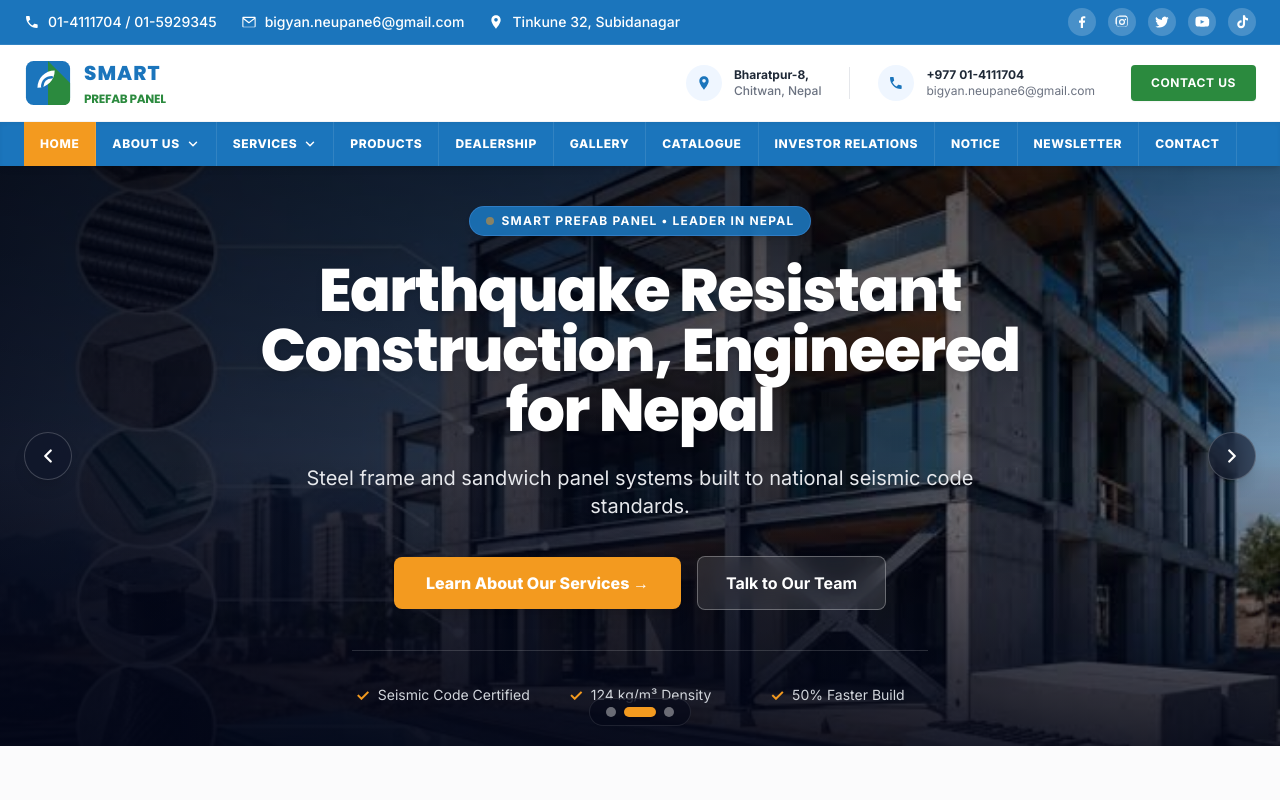
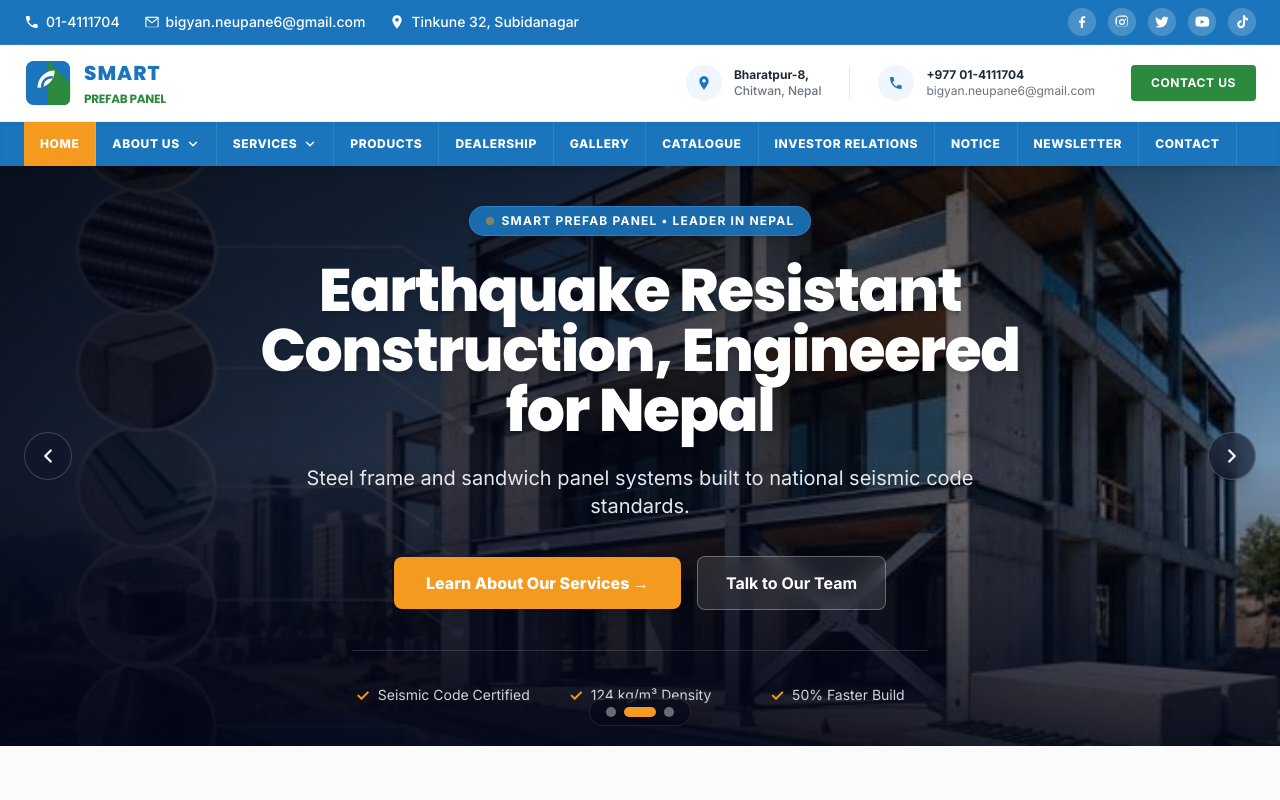
Before and after one commit to bigyan1sybazzar-debug/smart-panel, a Next.js app: page / in a window 1280 px wide. Shown: the top 800 px of the page. Built offline with nearby package versions, Linux system fonts and the light colour scheme.

Commit message:
Fix TopBar tablet width overflow and body horizontal scrolling

```diff
--- a/app/layout.js
+++ b/app/layout.js
@@ -129,7 +129,7 @@ export default function RootLayout({ children }) {
           dangerouslySetInnerHTML={{ __html: JSON.stringify(jsonLd) }}
         />
       </head>
-      <body className="font-sans">
+      <body className="font-sans overflow-x-hidden">
         <Header settings={settings} />
         <main>{children}</main>
         <Footer settings={settings} />
--- a/components/TopBar.js
+++ b/components/TopBar.js
@@ -4,26 +4,26 @@ import { PhoneIcon, MailIcon, PinIcon, SocialIcon } from "./Icons";
 export default function TopBar({ settings }) {
   const socials = ["facebook", "instagram", "twitter", "youtube", "tiktok"];
   return (
-    <div className="hidden md:block bg-brand-blue text-white border-b border-white/10">
-      <div className="container-page flex items-center justify-between py-2 text-sm text-white">
-        <div className="flex items-center gap-6">
-          <a href={`tel:${settings.phone.split(" / ")[0]}`} className="flex items-center gap-2 font-medium hover:text-brand-orange">
-            <PhoneIcon /> {settings.phone}
+    <div className="hidden md:block bg-brand-blue text-white border-b border-white/10 overflow-hidden">
+      <div className="container-page flex items-center justify-between py-2 text-xs sm:text-sm text-white">
+        <div className="flex items-center gap-4 lg:gap-6 min-w-0">
+          <a href={`tel:${settings.phone.split(" / ")[0]}`} className="flex items-center gap-1.5 font-medium hover:text-brand-orange shrink-0">
+            <PhoneIcon /> {settings.phone.split(" / ")[0]}
           </a>
-          <a href={`mailto:${settings.email}`} className="flex items-center gap-2 font-medium hover:text-brand-orange">
+          <a href={`mailto:${settings.email}`} className="flex items-center gap-1.5 font-medium hover:text-brand-orange truncate">
             <MailIcon /> {settings.email}
           </a>
-          <span className="flex items-center gap-2 font-medium">
+          <span className="hidden xl:flex items-center gap-1.5 font-medium shrink-0">
             <PinIcon /> {settings.address.split(",").slice(0, 2).join(",")}
           </span>
         </div>
-        <div className="flex items-center gap-3">
+        <div className="flex items-center gap-2 sm:gap-3 shrink-0">
           {socials.map((s) => (
             <Link
               key={s}
               href={settings[s] || "#"}
               aria-label={s}
-              className="w-7 h-7 flex items-center justify-center rounded-full bg-white/20 text-white hover:bg-brand-orange transition-colors"
+              className="w-6 h-6 sm:w-7 sm:h-7 flex items-center justify-center rounded-full bg-white/20 text-white hover:bg-brand-orange transition-colors"
             >
               <SocialIcon name={s} />
             </Link>
```
